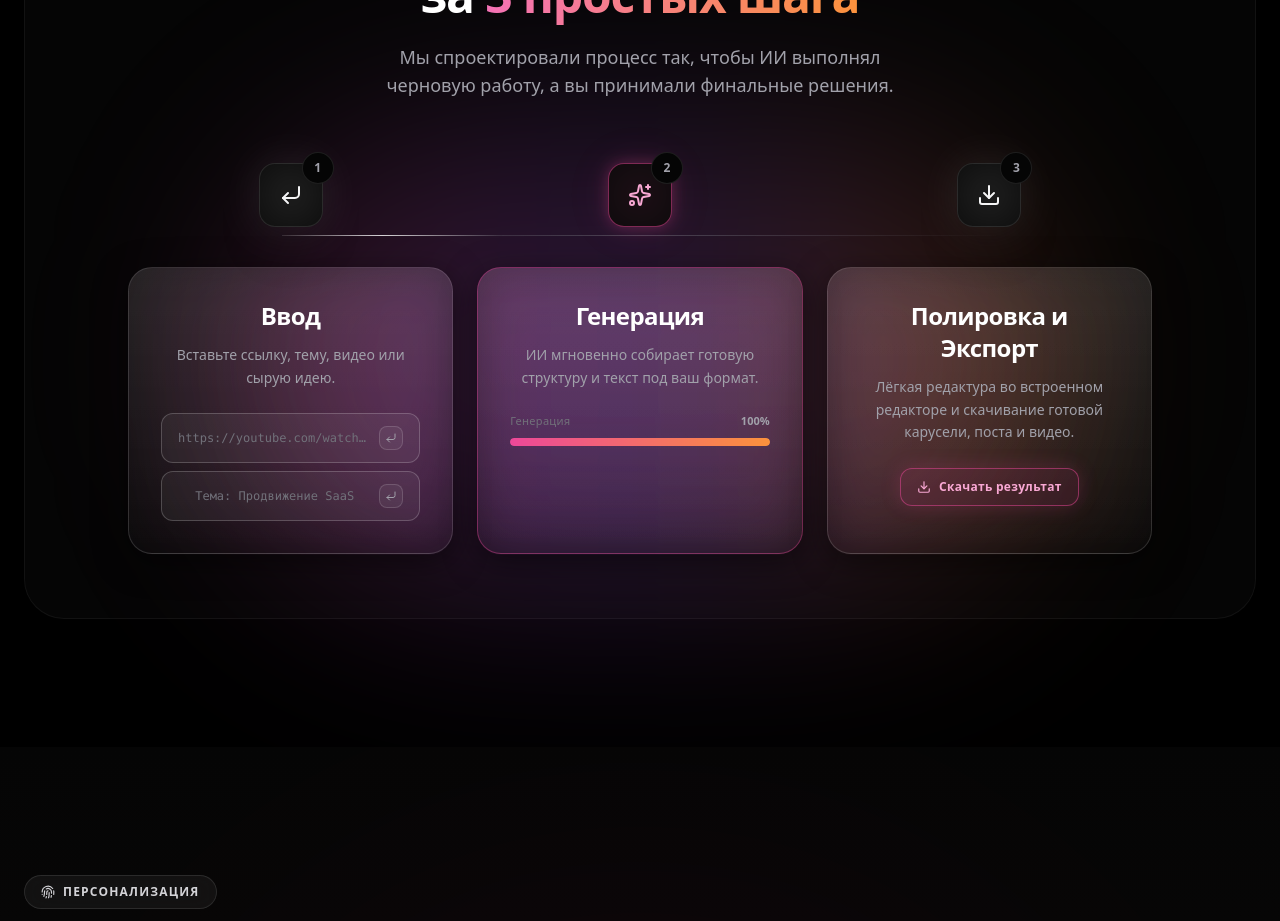
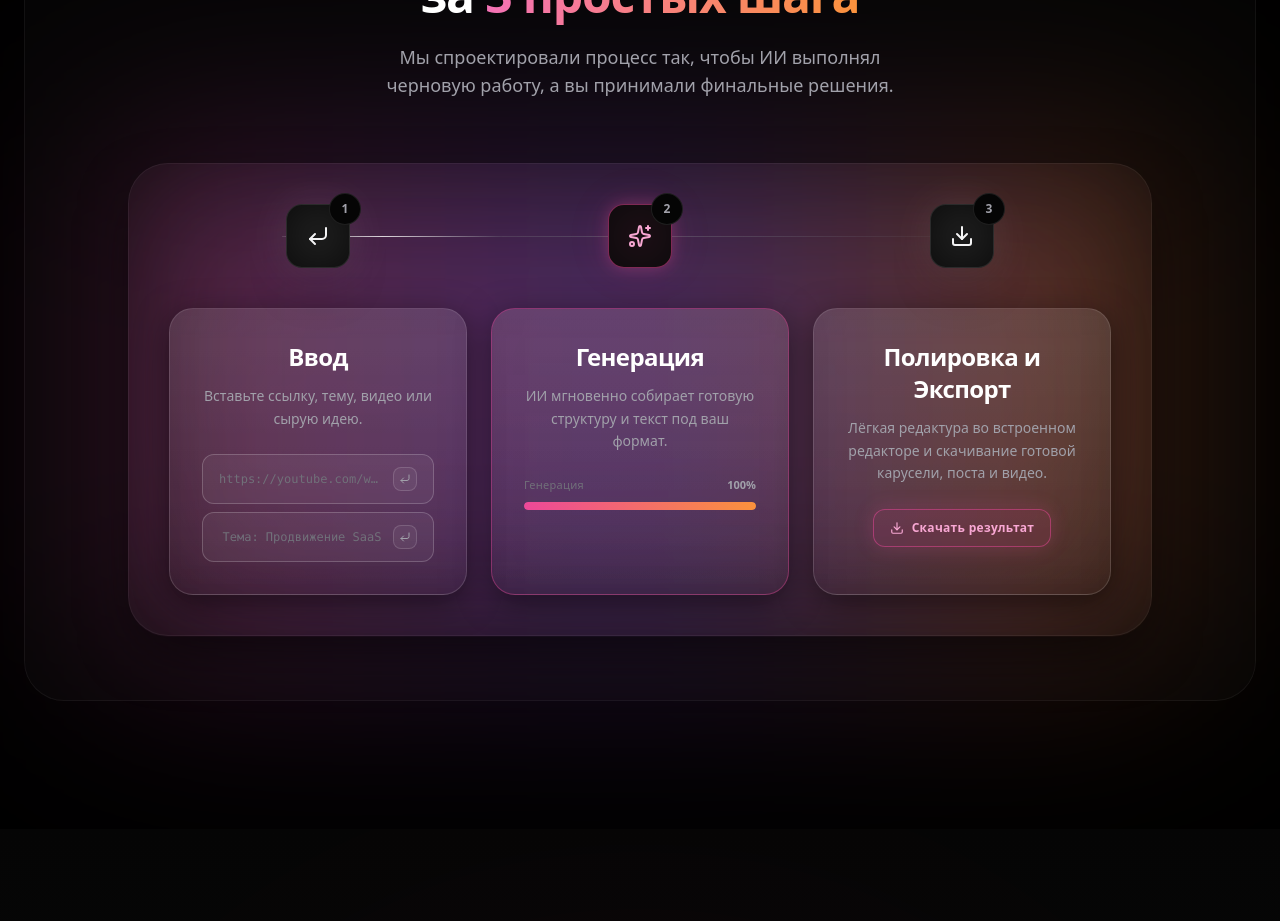
Before and after one commit to matteimikeska49-bot/gtf, a React (Vite) app: page / in a window 1280 px wide. Shown: the part 5880-6801 px from the top of the page. Built offline with nearby package versions, Linux system fonts and the light colour scheme.

Commit message:
feat(how-it-works): floating glass panel wraps card grid, glow behind -z-10

```diff
--- a/src/components/HowItWorksSection.jsx
+++ b/src/components/HowItWorksSection.jsx
@@ -121,6 +121,13 @@ export const HowItWorksSection = () => {
         </motion.div>
 
         <div className="relative mt-12 max-w-5xl mx-auto">
+
+          {/* ─── Фоновое свечение — позади стеклянной панели ─── */}
+          <div className="absolute -inset-8 bg-gradient-to-r from-pink-500/20 via-purple-500/20 to-orange-500/20 blur-[100px] -z-10 pointer-events-none rounded-[3rem]" />
+
+          {/* ─── Стеклянная парящая панель ─── */}
+          <div className="bg-white/[0.02] backdrop-blur-3xl border border-white/[0.05] rounded-[2.5rem] p-6 md:p-10 shadow-[0_20px_60px_-15px_rgba(0,0,0,0.7)] relative z-10 overflow-hidden">
+
             {/* Соединяющая линия — desktop */}
             <div className="hidden md:block absolute top-[4.5rem] left-[15%] right-[15%] h-px bg-gradient-to-r from-transparent via-zinc-500/50 to-transparent" />
 
@@ -135,9 +142,6 @@ export const HowItWorksSection = () => {
 
             {/* Вертикальная линия — mobile */}
             <div className="md:hidden absolute left-[3.25rem] top-[10%] bottom-[10%] w-px bg-gradient-to-b from-transparent via-zinc-600/50 to-transparent" />
-
-          {/* ─── Фоновое свечение за карточками ─── */}
-          <div className="absolute top-1/2 left-1/2 -translate-x-1/2 -translate-y-1/2 w-[80%] h-[120%] bg-gradient-to-r from-pink-500/20 via-purple-500/20 to-orange-500/20 blur-[100px] -z-10 pointer-events-none rounded-full" />
 
             <div className="grid grid-cols-1 md:grid-cols-3 gap-8 md:gap-4 lg:gap-6 relative z-10">
             {steps.map((step, i) => (
@@ -196,8 +200,9 @@ export const HowItWorksSection = () => {
               </motion.div>
             ))}
           </div>
-        </div>
-      </div>
+          </div>{/* /glass panel */}
+        </div>{/* /relative mt-12 */}
+      </div>{/* /outer island */}
     </section>
   );
 };
```
Lines whose indentation alone changed are shown as unchanged.
